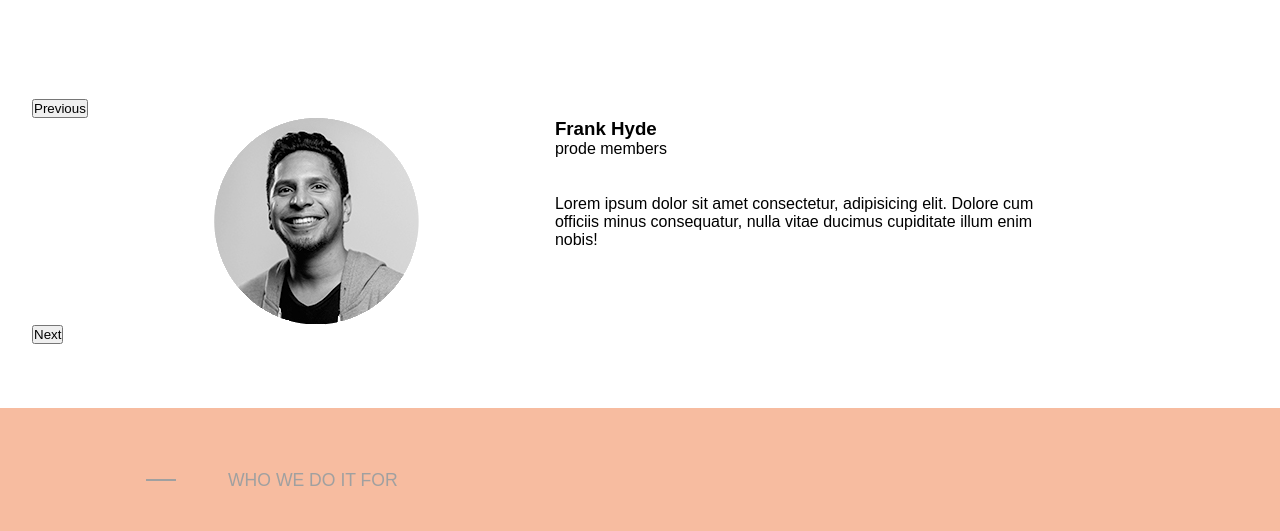
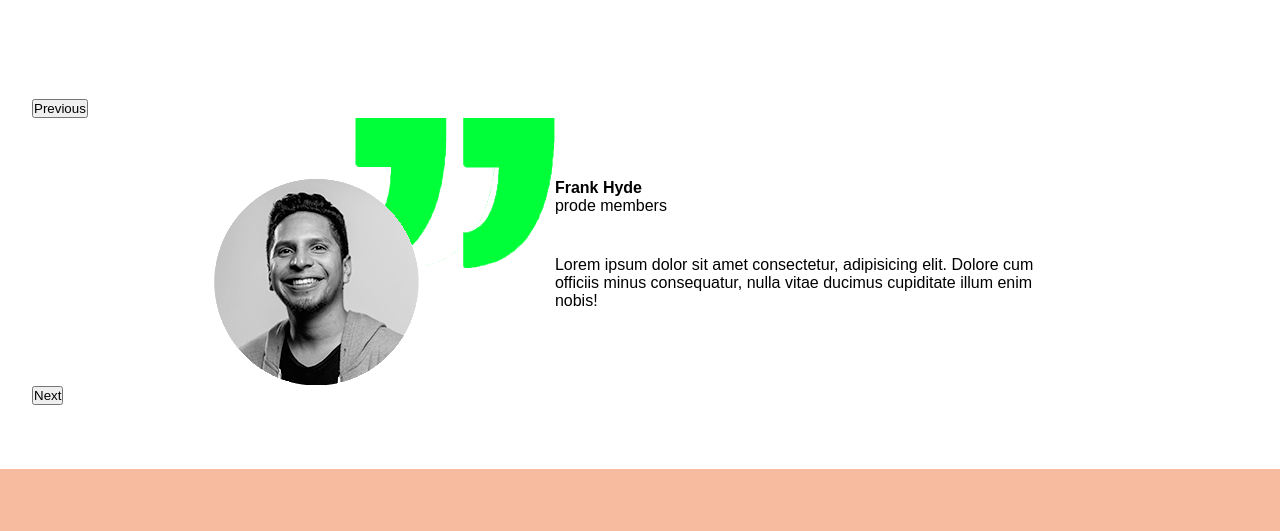
Before and after one commit to olaftarlowski/RwdTestBMB, a plain HTML site: page index.html in a window 1280 px wide. Shown: the part 2367-2898 px from the top of the page. Drawn offline with nearby package versions, Linux system fonts and the light colour scheme.

Commit message:
section four carousel element improved, section two removed unnessary width

```diff
--- a/index.html
+++ b/index.html
@@ -121,7 +121,7 @@
                 <div class="fourthSectionCarouselItem">
                     <img src="assets/client-photo.png" alt="Frank Hyde photo" />
                     <div class="carouselItemTitle">
-                        <h3>Frank Hyde</h3>
+                        <h4>Frank Hyde <img src="assets/doubleComma.png" alt="double comma for background"></h4>
                         <p>prode members</p>
                     </div>
                     <div class="carouselItemDescription">
@@ -136,7 +136,7 @@
                 <div class="fourthSectionCarouselItem">
                     <img src="assets/client-photo.png" alt="Frank Hyde photo" />
                     <div class="carouselItemTitle">
-                        <h3>Frank Hyde</h3>
+                        <h4>Frank Hyde <img src="assets/doubleComma.png" alt="double comma for background"></h4>
                         <p>prode members</p>
                     </div>
                     <div class="carouselItemDescription">
--- a/style/sectionFour/style.scss
+++ b/style/sectionFour/style.scss
@@ -61,7 +61,9 @@ $desktop: 1200px;
     width: 70%;
     margin: 0 auto;
     grid-template-columns: 70% 30%;
+    padding: 20% 0 0 0;
     // grid-template-rows: auto;
+
 
     .fourthSectionCarouselItem img {
         max-width: 100%;
@@ -75,6 +77,16 @@ $desktop: 1200px;
     .carouselItemTitle {
         grid-column-start: 2;
         grid-column-end: 3;
+        position: relative;
+
+        img {
+            position: absolute;
+            z-index: -5;
+            width: 200px;
+            height: 200px;
+            top: -110px;
+            left: -200px;
+        }
     }
 
     .carouselItemDescription {
@@ -85,6 +97,7 @@ $desktop: 1200px;
     @include tablet {
 
         grid-template-columns: 40% 60%;
+        padding: 15% 0 0 0;
 
         .carouselItemTitle {
             grid-row-start: 1;
@@ -97,5 +110,9 @@ $desktop: 1200px;
             grid-row-end: 3;
             margin: auto;
         }
+
+        @include desktop {
+            padding: 5% 0 0 0;
+        }
     }
 }
--- a/style/sectionTwo/style.scss
+++ b/style/sectionTwo/style.scss
@@ -84,7 +84,6 @@ $desktop: 1200px;
     }
 
     .secondSectionElementsLeft {
-        width: 100vw;
         height: 100vw;
         box-sizing: border-box;
         position: relative;
@@ -93,13 +92,11 @@ $desktop: 1200px;
         box-shadow: inset 130px -180px 119px -40px rgba(0, 0, 0, 0.7);
 
         @include tablet {
-            width: 50vw;
             height: 50vw;
         }
     }
 
     .secondSectionElements {
-        width: 100vw;
         height: 100vw;
         box-sizing: border-box;
         position: relative;
```
Also changed, not shown: style/sectionFour/style.css, style/sectionTwo/style.css, 2 other files.
